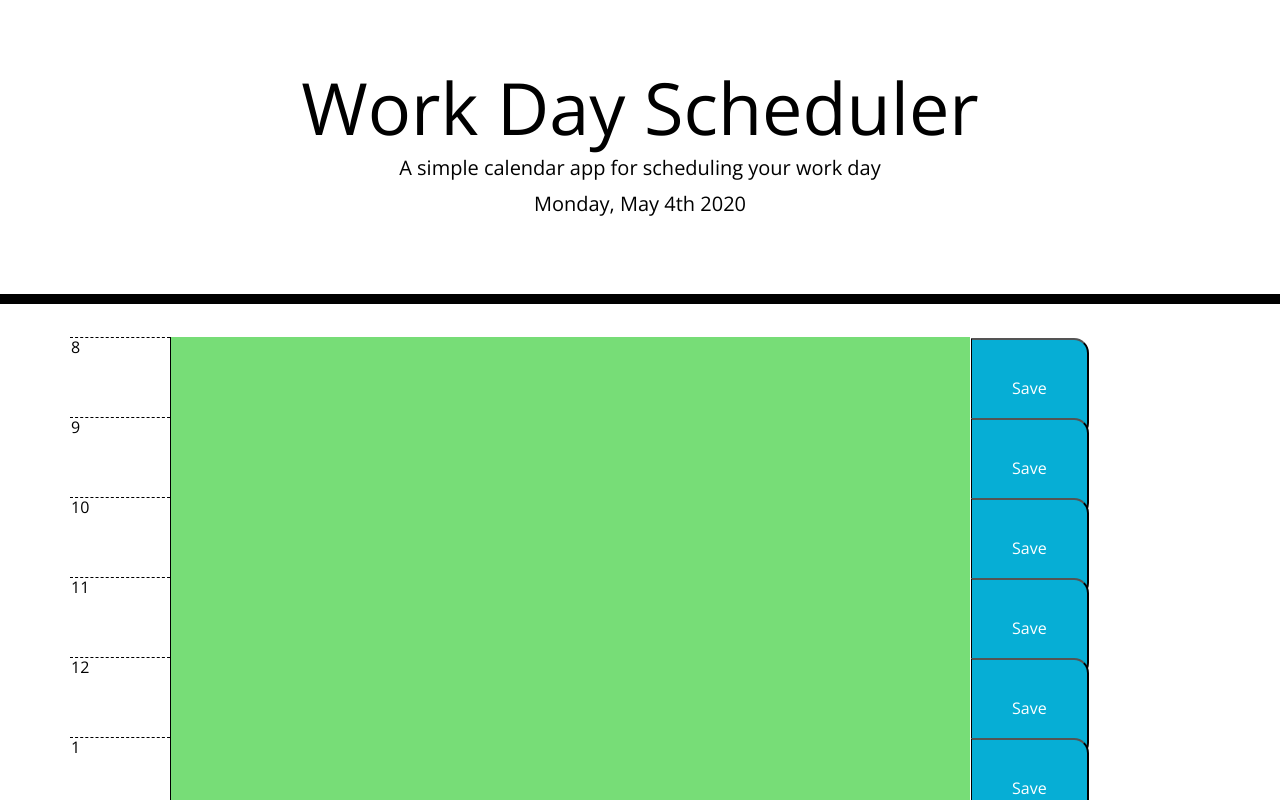
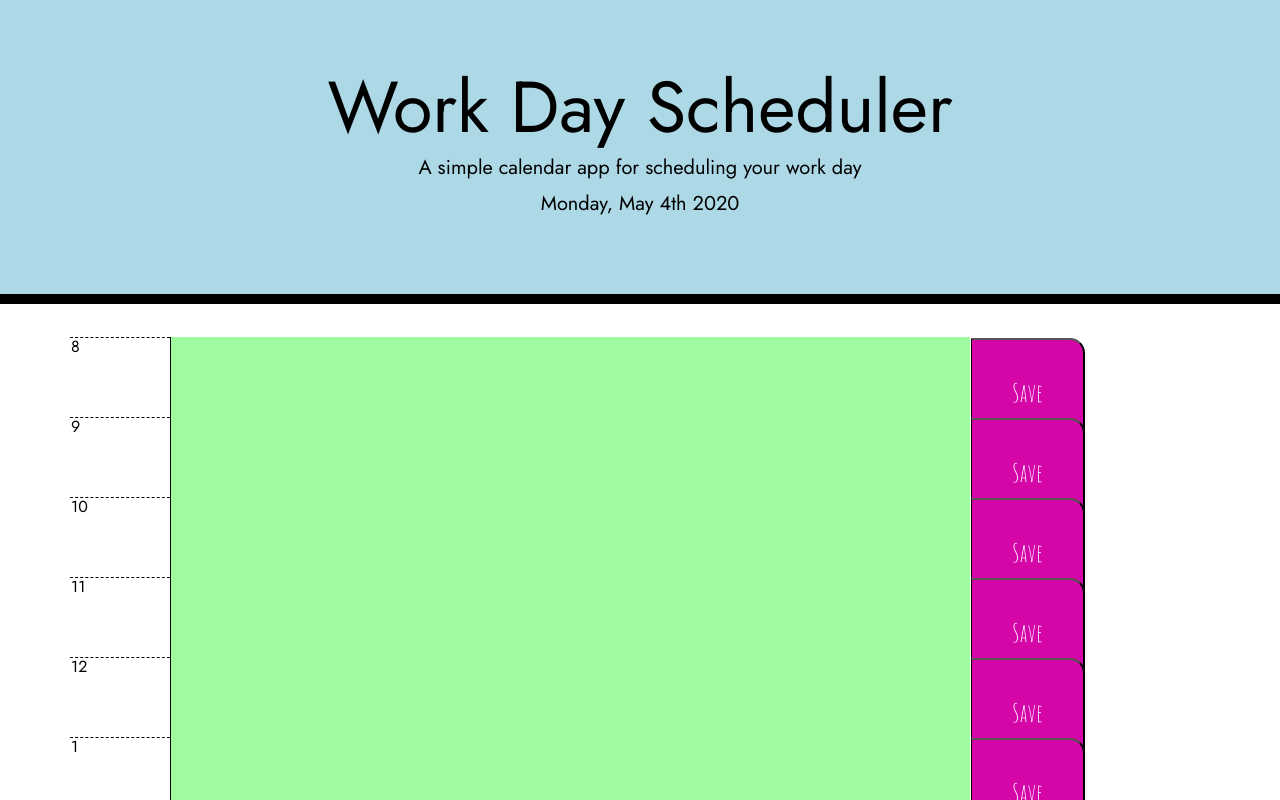
Before and after one commit to mairagee524/daily-planner, a plain HTML site: page index.html in a window 1280 px wide. Shown: the top 800 px of the page. Drawn offline with nearby package versions, Linux system fonts and the light colour scheme.

Commit message:
added styling code

```diff
--- a/index.html
+++ b/index.html
@@ -14,9 +14,7 @@
       integrity="sha384-50oBUHEmvpQ+1lW4y57PTFmhCaXp0ML5d60M1M7uH2+nqUivzIebhndOJK28anvf"
       crossorigin="anonymous"
     />
-    <link
-      href="https://fonts.googleapis.com/css?family=Open+Sans&display=swap"
-      rel="stylesheet"
+    <link href="https://fonts.googleapis.com/css2?family=Amatic+SC&family=Indie+Flower&family=Jost&display=swap" rel="stylesheet"
     />
     <link rel="stylesheet" href="style.css" />
     <title>Work Day Scheduler</title>
--- a/style.css
+++ b/style.css
@@ -1,5 +1,5 @@
 body {
-  font-family: 'Open Sans', sans-serif;
+  font-family: 'Jost', sans-serif;
   font-size: 16px;
   line-height: 1;
 }
@@ -15,7 +15,7 @@ textarea {
 
 .jumbotron {
   text-align: center;
-  background-color: transparent;
+  background-color: lightblue;
   color: black;
   border-radius: 0;
   border-bottom: 10px solid black;
@@ -28,6 +28,7 @@ textarea {
 .time-block{
   text-align: center;
   border-radius: 15px;
+  font-family: 'Amatic SC', cursive;
 }
 
 .row {
@@ -43,17 +44,17 @@ textarea {
 }
 
 .past {
-  background-color: #d3d3d3;
+  background-color: #796c6c;
   color: white;
 }
 
 .present {
-  background-color: #ff6961;
+  background-color: #61fff2;
   color: white;
 }
 
 .future {
-  background-color: #77dd77;
+  background-color: #a0faa0;
   color: white;
 }
 
@@ -61,9 +62,11 @@ textarea {
   border-left: 1px solid black;
   border-top-right-radius: 15px;
   border-bottom-right-radius: 15px;
-  background-color: #06AED5;
+  background-color: rgb(213, 6, 168);
   color: white;
   padding: 40px;
+  font-family: 'Amatic SC', cursive;
+  font-size: 25px;
 }
 
 .saveBtn i:hover {
```
Also changed, not shown: 1 other file.
